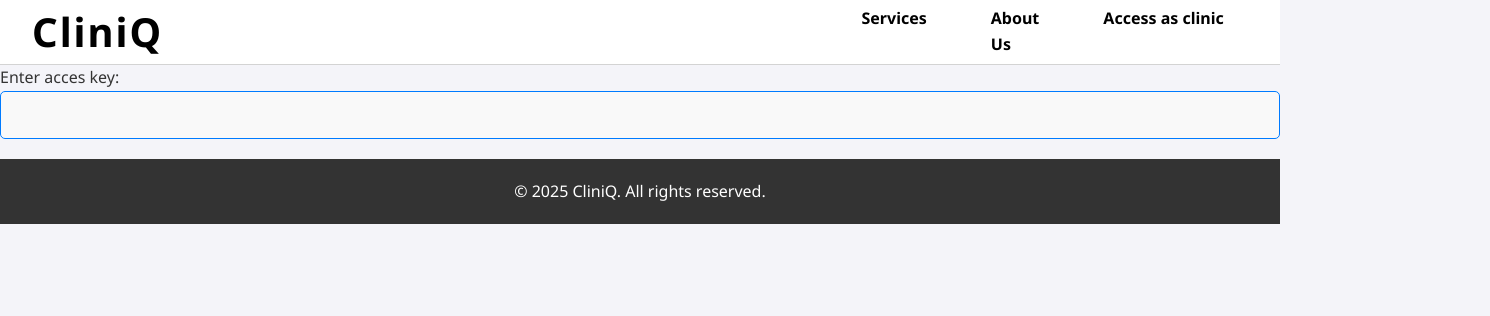
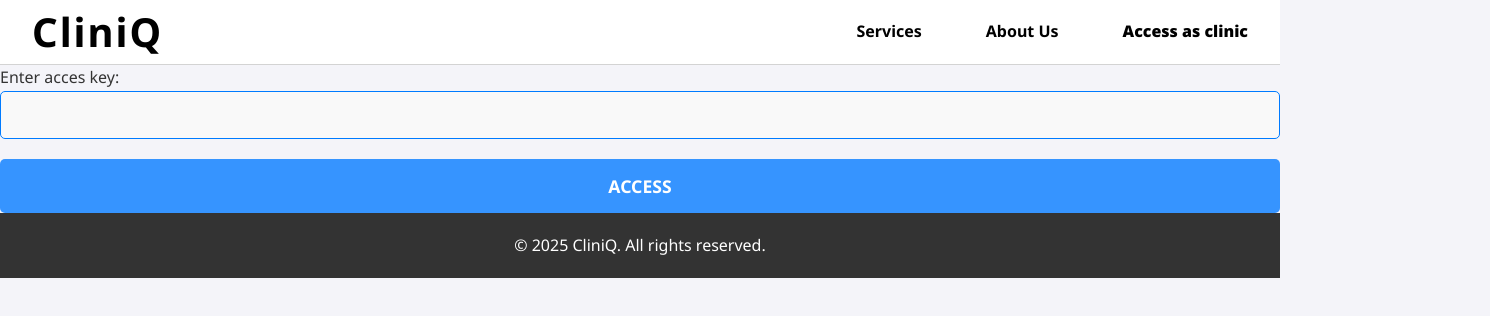
Before and after one commit to 4yushP4tel/mchacks, a React (Vite) app in the folder frontend/: page /clinic_access in a window 1280 px wide. Shown: the top 316 px of the page, 1490 px wide, since content can reach past the window. Built offline with nearby package versions, Linux system fonts and the light colour scheme.

Commit message:
fix styling header issue

```diff
--- a/frontend/src/components/header.jsx
+++ b/frontend/src/components/header.jsx
@@ -9,9 +9,11 @@ function Header() {
             <ul className="navbar">
                 <li><a href="#services">Services</a></li>
                 <li><a href="#about">About Us</a></li>
+                <li>
                 <Link to={"/clinic_access"}>
-                   <li>Access as clinic</li>
+                   <a>Access as clinic</a>
                 </Link>
+                </li>
             </ul>
         </div>
     )
--- a/frontend/src/pages/clinicSignIn.jsx
+++ b/frontend/src/pages/clinicSignIn.jsx
@@ -5,11 +5,12 @@ import "../style.css";
 
 export function ClinicSignIn() {
     return (
-        <div>
+        <div className="app-container">
             <Header />
             <div className="popup">
                 <div className="request">Enter acces key:</div>
                 <input type="text" className="clinicAccess" />
+                <button className="clinicAccessButton">Access</button>
             </div>
             <Footer />
         </div>
--- a/frontend/src/style.css
+++ b/frontend/src/style.css
@@ -53,7 +53,7 @@
     gap: 4em;
   }
 
-  .navbar li {
+  .navbar li, .navbar Link {
     min-width: auto;
     list-style-type: none;
   }
```
